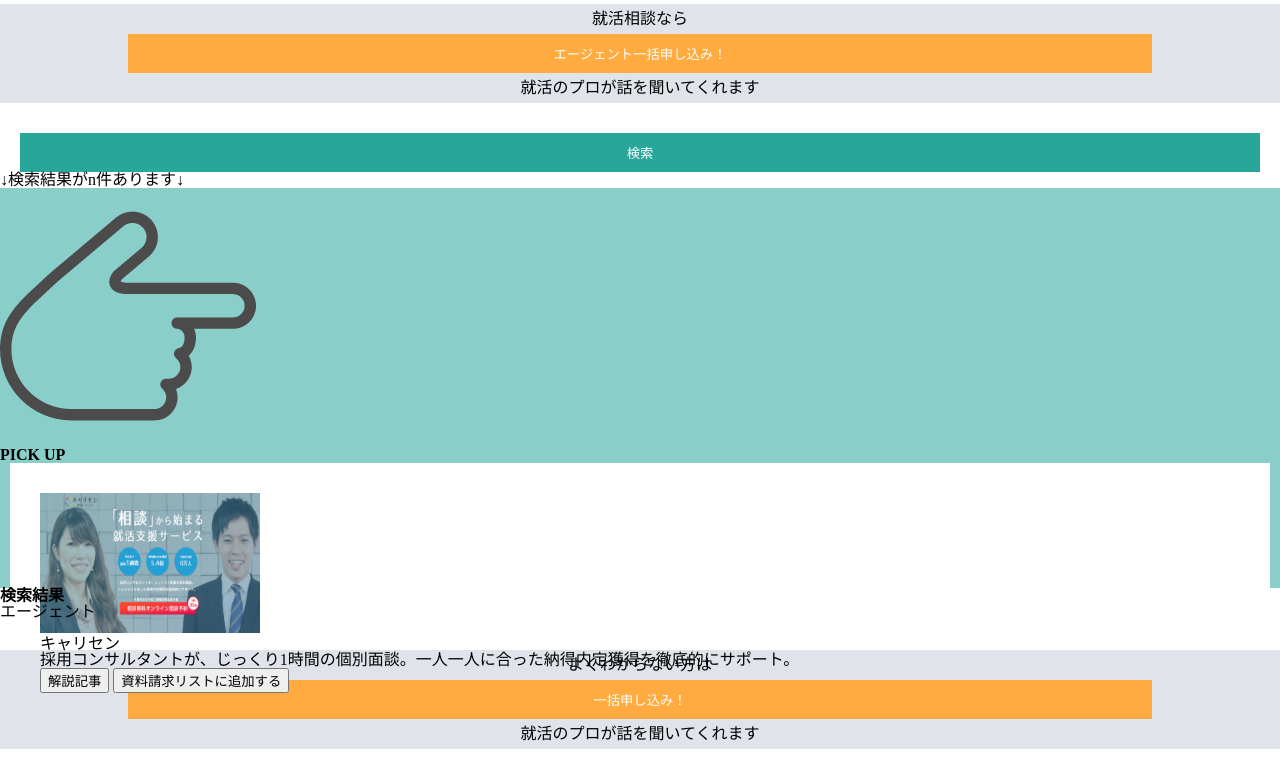
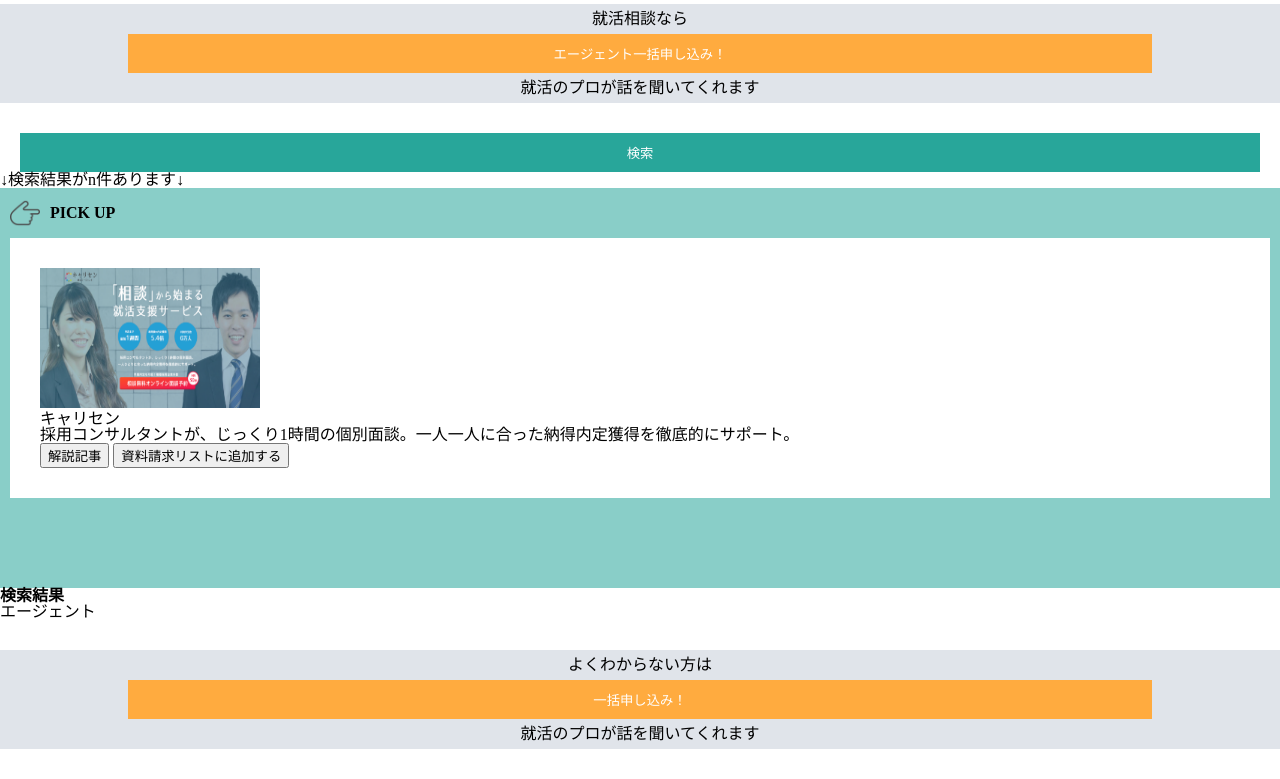
Before and after one commit to daiki-sato/teamE, a PHP site: page /php/top.html in a window 1280 px wide. Shown: the part 339-1118 px from the top of the page. Run offline with PHP 8.4, Linux system fonts and the light colour scheme.

Commit message:
top_sp_pickUp大体完成

```diff
--- a/src/css/_top.scss
+++ b/src/css/_top.scss
@@ -123,9 +123,18 @@ button{
 .pick-up{
   // 消す
   height: 400px;
-
   background-color: $color-lightGreen;
 
+  .pick-up__title__box{
+    display: flex;
+    align-items: center;
+    padding: 10px 0 10px 10px;
+
+    .pick-up__title__img{
+      width: 30px;
+      margin-right: 10px;
+    }
+  }
 
   .pick-up-list{
     background-color: $color-white;
@@ -135,9 +144,6 @@ button{
 
   .pick-up-list__1{
     display: flex;
-  }
-  .pick-up__title{
-    color: white;
   }
 
   .pick-up-list__img{
--- a/src/css/style.css
+++ b/src/css/style.css
@@ -155,6 +155,17 @@ button {
   background-color: #89CEC8;
 }
 
+.pick-up .pick-up__title__box {
+  display: flex;
+  align-items: center;
+  padding: 10px 0 10px 10px;
+}
+
+.pick-up .pick-up__title__box .pick-up__title__img {
+  width: 30px;
+  margin-right: 10px;
+}
+
 .pick-up .pick-up-list {
   background-color: #ffffff;
   padding: 30px;
@@ -163,10 +174,6 @@ button {
 
 .pick-up .pick-up-list__1 {
   display: flex;
-}
-
-.pick-up .pick-up__title {
-  color: white;
 }
 
 .pick-up .pick-up-list__img {
```
Also changed, not shown: src/php/top.html (+12 -0 lines).
